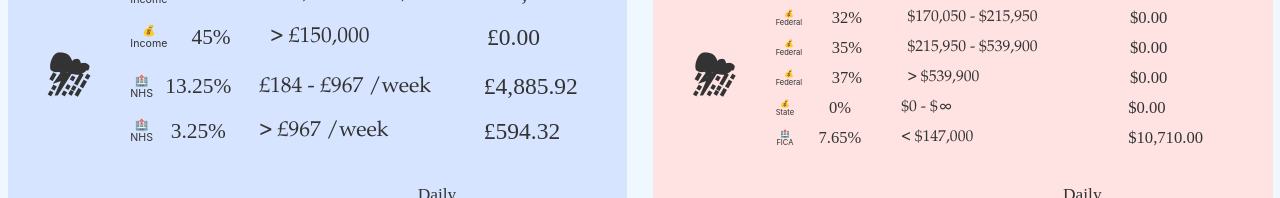
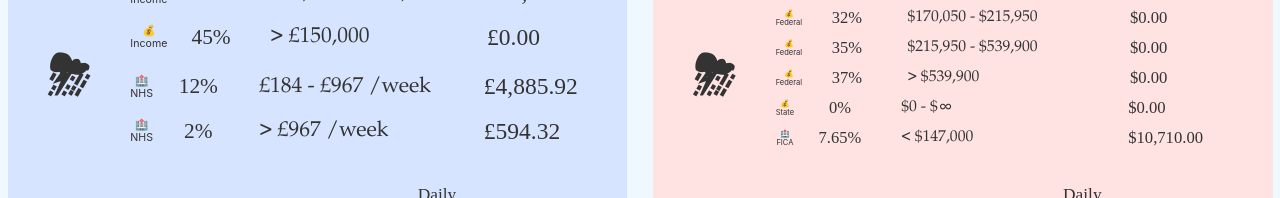
Before and after one commit to Ellipsoul/tax-calculator-pwa, an Angular app: page / in a window 1280 px wide. Shown: the part 464-662 px from the top of the page. Built offline with nearby package versions, Linux system fonts and the light colour scheme.

Commit message:
Fixed template display

```diff
--- a/package.json
+++ b/package.json
@@ -1,6 +1,6 @@
 {
   "name": "tax-calculator-pwa",
-  "version": "4.2.2",
+  "version": "4.2.3",
   "scripts": {
     "ng": "ng",
     "start": "ng serve",
--- a/src/app/uktaxes/uktaxes.component.html
+++ b/src/app/uktaxes/uktaxes.component.html
@@ -173,14 +173,14 @@
       <!-- NHS higher rate -->
       <div ngClass="output-container">
         <div ngClass="tax-reason">🏥 NHS</div>
-        <div ngClass="tax-band">13.25%</div>
+        <div ngClass="tax-band">12%</div>
         <div ngClass="tax-range">£184 - £967 /week</div>
         <div ngClass="tax-deduction">£{{ nhs_12 | number: ".2-2" }}</div>
       </div>
       <!-- NHS additional rate -->
       <div ngClass="output-container">
         <div ngClass="tax-reason">🏥 NHS</div>
-        <div ngClass="tax-band">3.25%</div>
+        <div ngClass="tax-band">2%</div>
         <div ngClass="tax-range">> £967 /week</div>
         <div ngClass="tax-deduction">£{{ nhs_2 | number: ".2-2" }}</div>
       </div>
```
